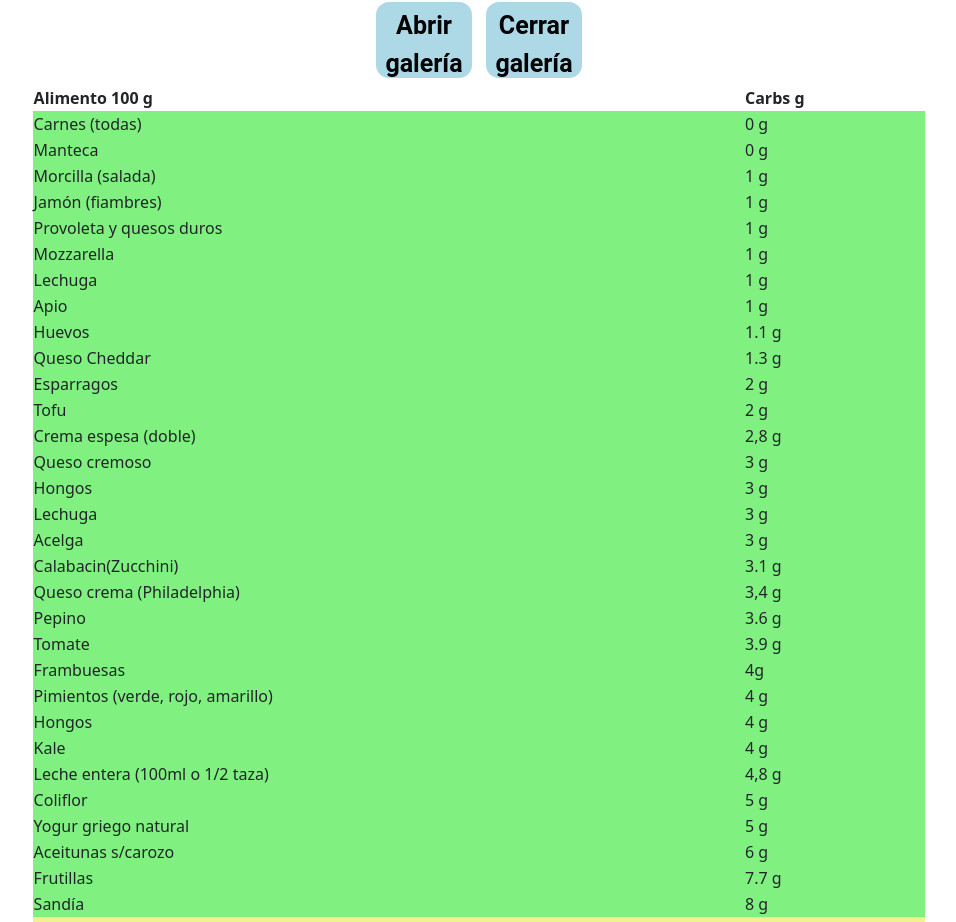
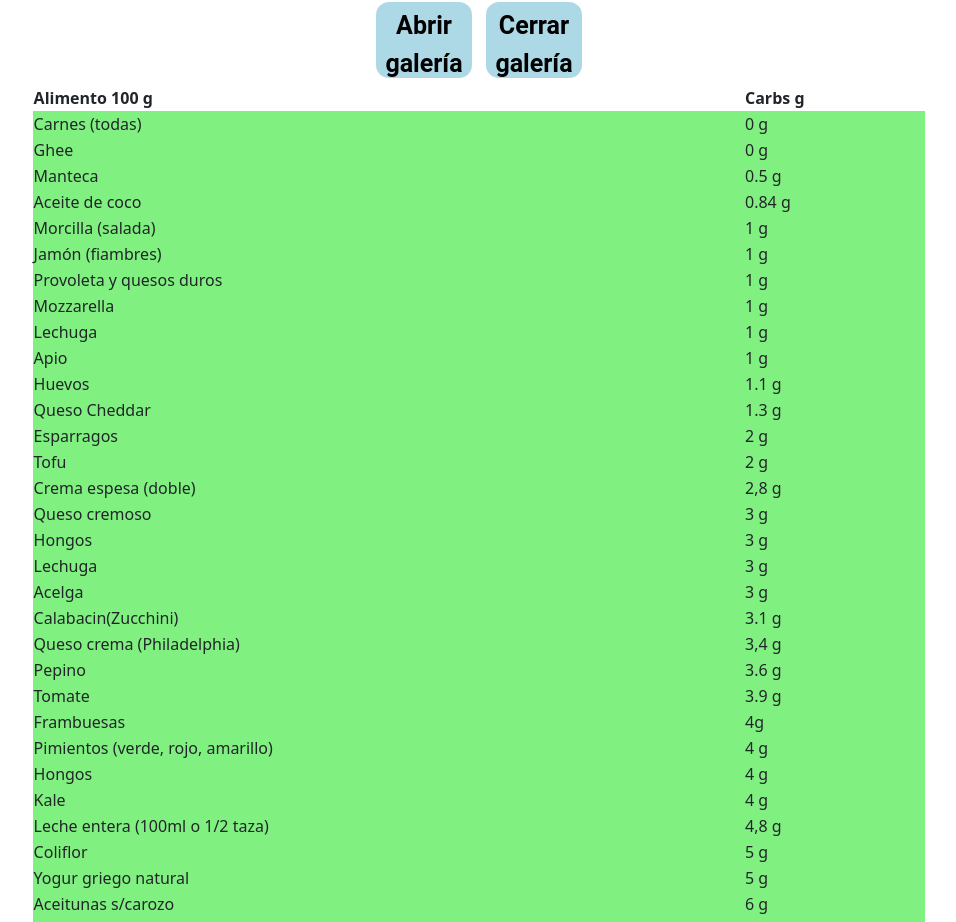
Before and after one commit to juanmosovich/ketoapp, a React (Vite) app: page / in a window 1280 px wide. Shown: the part 885-1807 px from the top of the page, without its empty margins (161-1117 px from the left). Built offline with nearby package versions, Linux system fonts and the light colour scheme.

Commit message:
ghee y coco

```diff
--- a/src/App.jsx
+++ b/src/App.jsx
@@ -150,6 +150,7 @@
 
 <Tablap />
 
+
                        </>
                      );
                    }
--- a/src/componentes/tablap.jsx
+++ b/src/componentes/tablap.jsx
@@ -23,8 +23,16 @@ const Tablap = () => {
             <td className='rec'>0 g</td>
       </tr>
       <tr>
+            <td className='rec'>Ghee</td>
+            <td className='rec'>0 g</td>
+      </tr>
+      <tr>
             <td className='rec'>Manteca</td>
-            <td className='rec'>0 g</td>
+            <td className='rec'>0.5 g</td>
+        </tr>
+        <tr>
+            <td className='rec'>Aceite de coco</td>
+            <td className='rec'>0.84 g</td>
         </tr>
         <tr>
          <td className='rec'>Morcilla (salada)</td>
```
